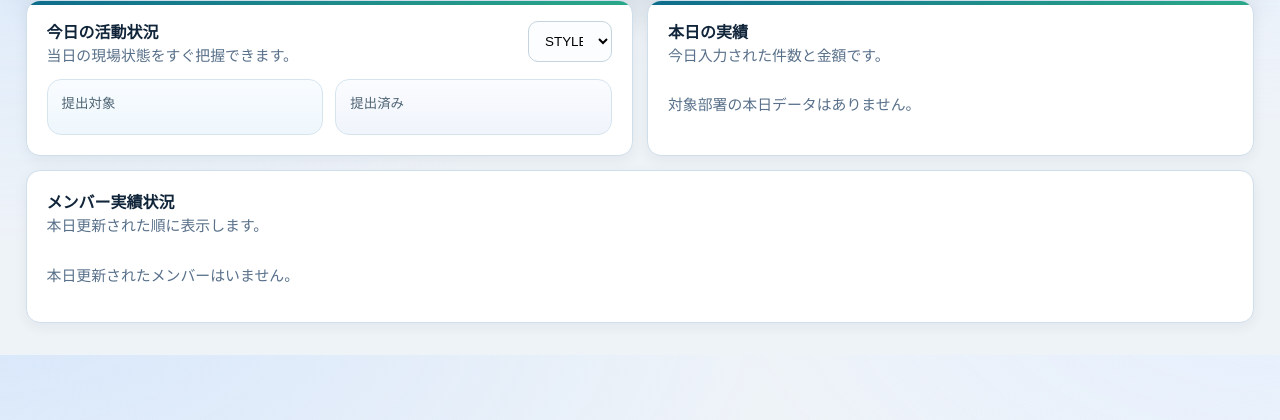
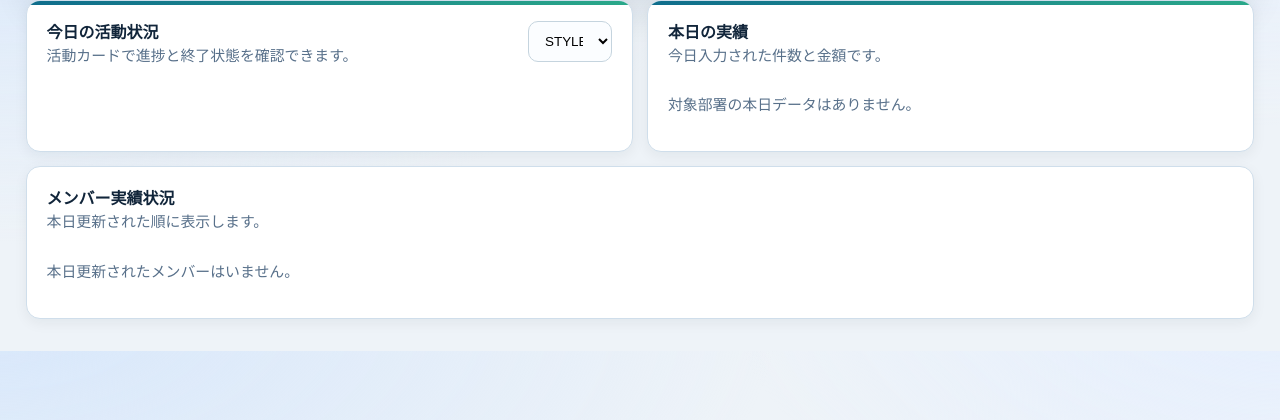
Before and after one commit to markStone141/pantanarl_report_app, a Django app: template backend/apps/dairymetrics/templates/dairymetrics/admin_overview.html in a window 1280 px wide. Shown: the part 112-532 px from the top of the page. Run offline with Django 5.2, Linux system fonts and the light colour scheme; the template is opened without the code that fills it: values that come from a table or form of the project are taken from there, others are empty; data comes from the database, SQL or seed files in the repository.

Commit message:
Simplify dairymetrics admin activity summary

```diff
--- a/backend/apps/dairymetrics/templates/dairymetrics/partials/admin_overview_content.html
+++ b/backend/apps/dairymetrics/templates/dairymetrics/partials/admin_overview_content.html
@@ -4,7 +4,7 @@
     <div class="dairymetrics-admin-summary-head">
       <div>
         <strong>今日の活動状況</strong>
-        <div class="muted">当日の現場状態をすぐ把握できます。</div>
+        <div class="muted">活動カードで進捗と終了状態を確認できます。</div>
       </div>
       <div class="dairymetrics-admin-inline-filter">
         <div class="muted dairymetrics-admin-inline-date">{{ today|date:'Y/m/d' }}</div>
@@ -20,16 +20,6 @@
           </option>
           {% endfor %}
         </select>
-      </div>
-    </div>
-    <div class="dairymetrics-admin-stat-grid">
-      <div class="dairymetrics-admin-stat">
-        <span class="dairymetrics-admin-stat-label">提出対象</span>
-        <strong class="dairymetrics-admin-stat-value">{{ submission_summary.target_count }}</strong>
-      </div>
-      <div class="dairymetrics-admin-stat is-closed">
-        <span class="dairymetrics-admin-stat-label">提出済み</span>
-        <strong class="dairymetrics-admin-stat-value">{{ submission_summary.submitted_count }}</strong>
       </div>
     </div>
   </article>
--- a/backend/apps/dairymetrics/tests.py
+++ b/backend/apps/dairymetrics/tests.py
@@ -866,7 +866,7 @@ class DairyMetricsAdminTests(TestCase):
         self.assertContains(response, "表示中: Member Three")
         self.assertNotContains(response, "Member Threeさんのダッシュボード")
 
-    def test_admin_overview_uses_activity_status_for_submission_summary(self):
+    def test_admin_overview_shows_activity_cards_without_submission_summary(self):
         today = timezone.localdate()
         active_member = Member.objects.create(name="Member Active")
         MemberDepartment.objects.create(member=active_member, department=self.department)
@@ -899,8 +899,6 @@ class DairyMetricsAdminTests(TestCase):
         self.client.force_login(self.admin)
         response = self.client.get(reverse("dairymetrics_admin_overview"), {"department": "UN"})
         self.assertEqual(response.status_code, 200)
-        self.assertContains(response, "提出対象")
-        self.assertContains(response, "提出済み")
         self.assertContains(response, "本日の実績")
         self.assertContains(response, "メンバー実績状況")
         self.assertContains(response, "Member Active")
@@ -909,6 +907,8 @@ class DairyMetricsAdminTests(TestCase):
         self.assertContains(response, "Ikebukuro")
         self.assertContains(response, "活動中")
         self.assertContains(response, "活動終了")
+        self.assertNotContains(response, "提出対象")
+        self.assertNotContains(response, "提出済み")
         self.assertNotContains(response, "管理メニュー")
         self.assertContains(response, reverse("dairymetrics_member_dashboard", args=[self.member.id]))
         self.assertLess(response.content.decode().find("Member Active"), response.content.decode().find("Member Three"))
```
